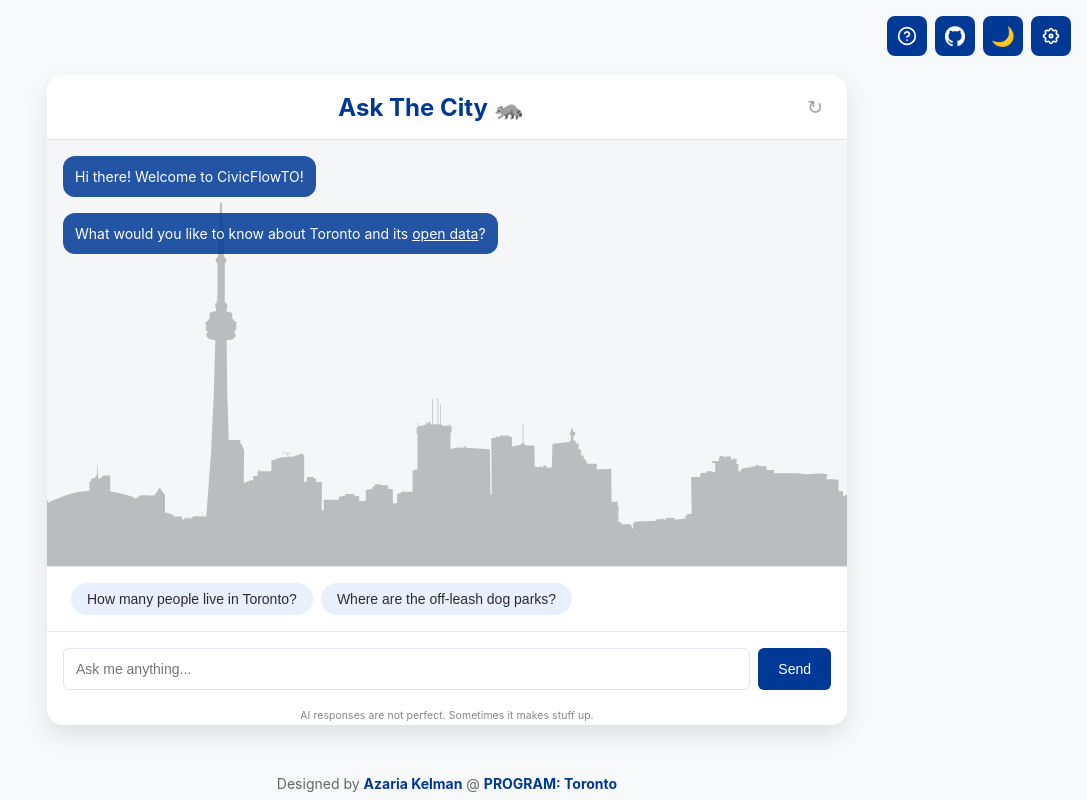
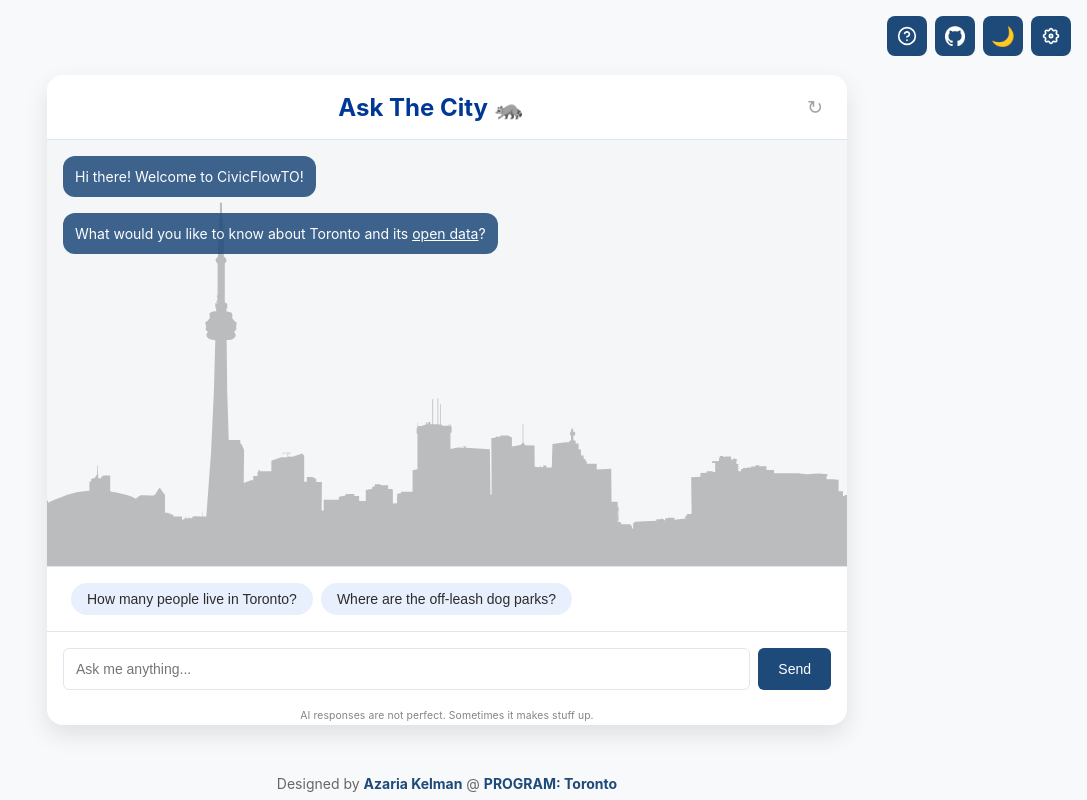
Before and after one commit to azariak/CivicFlow, a React (Vite) app: page / in a window 1280 px wide. Shown: the whole page, without its empty margins (193-1280 px from the left). Built offline with nearby package versions, Linux system fonts and the light colour scheme.

Commit message:
Made blue gentler

```diff
--- a/src/index.css
+++ b/src/index.css
@@ -19,8 +19,8 @@
   --text-blue: #003896;
   --text-secondary: #666666;
   --border: #e0e6ed;
-  --button: #003896;
-  --button-hover: #002a6b;
+  --button: #1e4a7a;
+  --button-hover: #003896;
   --input: #ffffff;
   --chat-bg: #f4f6f8;
   --pill-bg: #e8f0fe;
@@ -38,7 +38,7 @@
   --text: #ffffff;
   --text-secondary: #a0a0a0;
   --border: #2a3441;
-  --button: #003896;
+  --button: #3e5a85;
   --button-hover: #4a9eff;
   --input: #252d3a;
   --chat-bg: #151b26;
```
